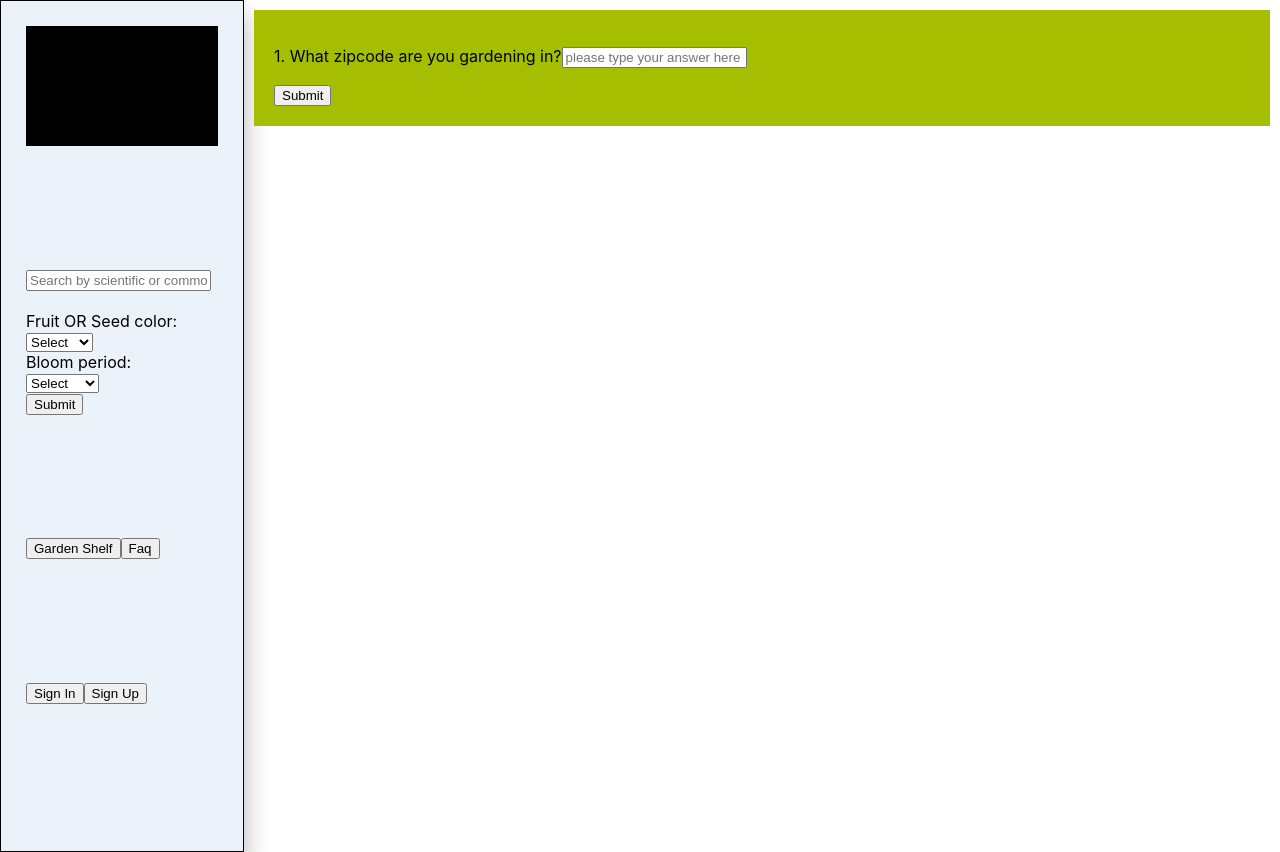
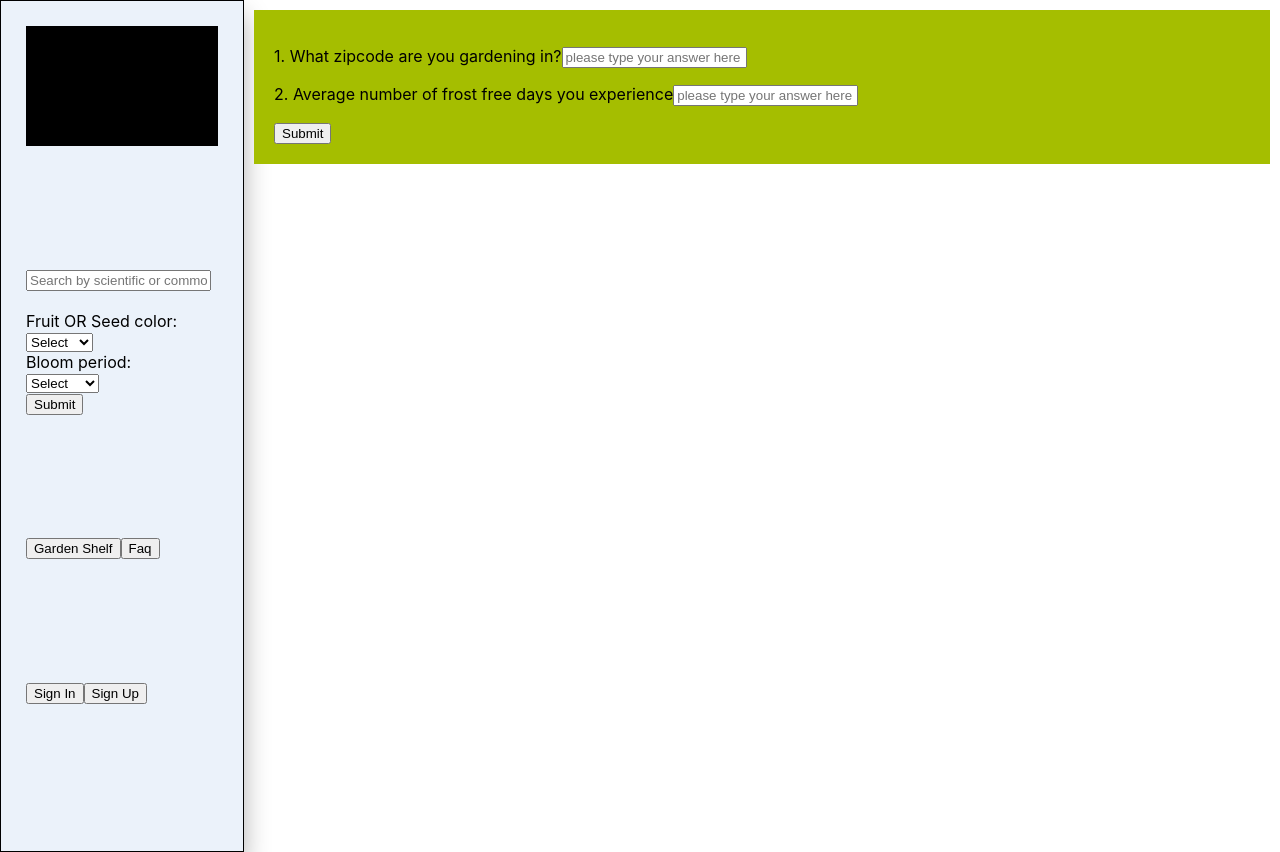
Before and after one commit to cbatsoula/plantapp-client, a React (Create React App) app: page / in a window 1280 px wide. Built offline with nearby package versions, Linux system fonts and the light colour scheme; no server answers.

Commit message:
frost free Q success, need to include chart for conversion under Q

```diff
--- a/src/Quiz.js
+++ b/src/Quiz.js
@@ -8,6 +8,10 @@ class Quiz extends React.Component {
   state = {
     zipcode: {
       question: "What zipcode are you gardening in?",
+      answer: "",
+    },
+    frostFree: {
+      question: "Average number of frost free days you experience",
       answer: "",
     },
     data: null,
@@ -47,6 +51,17 @@ class Quiz extends React.Component {
             plantData: [...this.state.plantData, ...pdata]
           })
         })
+
+        let frostFreeDays = Number(this.state.frostFree.answer)
+        console.log("frostFreeDays", frostFreeDays)
+
+        fetch(`https://cors-anywhere.herokuapp.com/https://trefle.io/api/plants?frost_free_days_minimum=${frostFreeDays}&token=${process.env.REACT_APP_TREFLE_API_KEY}`)
+          .then( r => r.json())
+          .then( pdata => {
+            this.setState({
+              plantData: [...this.state.plantData, ...pdata]
+            })
+          })
   }
 
   answerSubmit = (event) => {
@@ -84,6 +99,14 @@ class Quiz extends React.Component {
            type="text"
            placeholder="please type your answer here"/></p>
 
+        <p>2. {this.state.frostFree.question}
+          <input
+             onChange={this.answerChange}
+             name="frostFree"
+             value={this.state.frostFree.answer}
+             type="text"
+             placeholder="please type your answer here"/></p>
+
          <input type="submit" value="Submit" />
        </form>
        {
```
